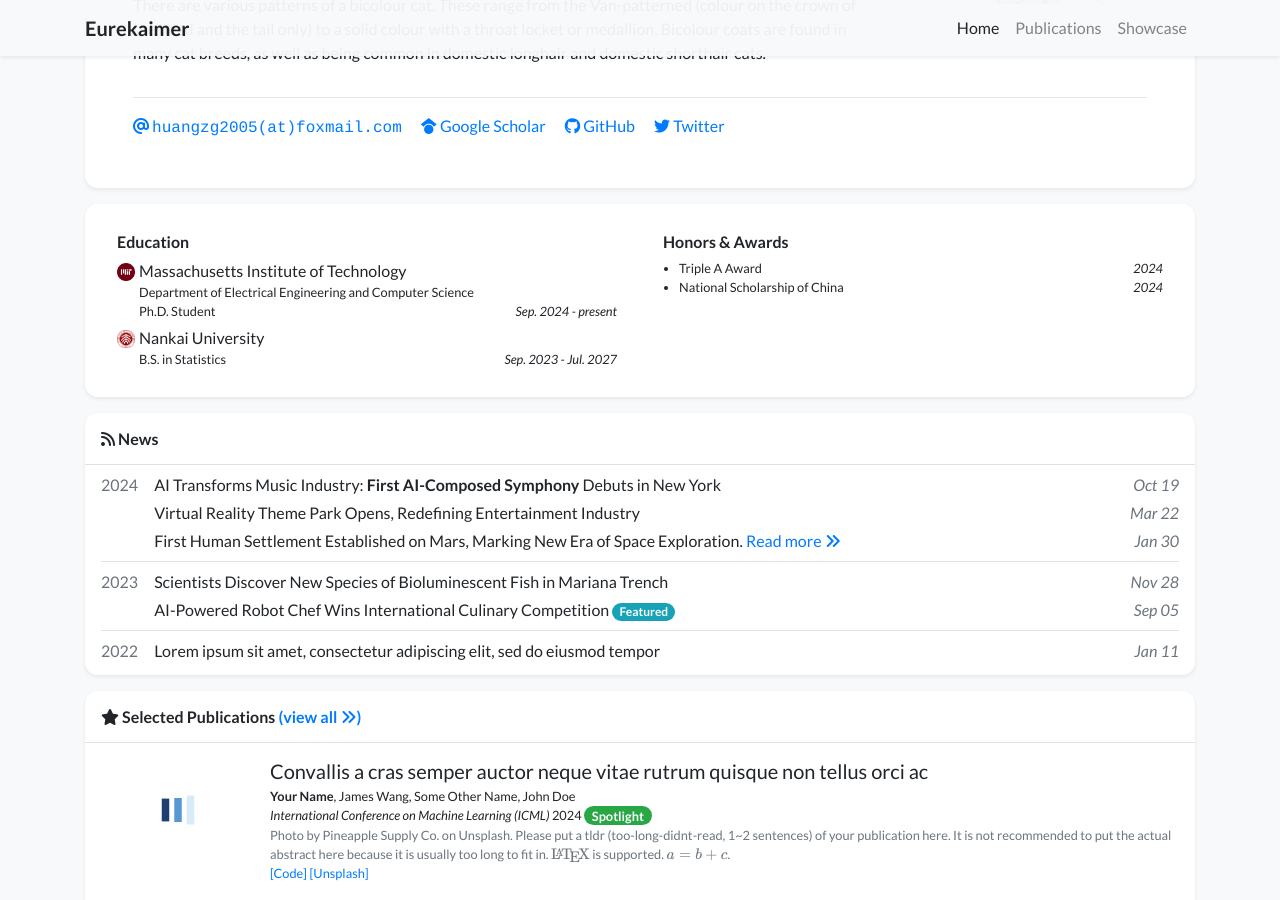
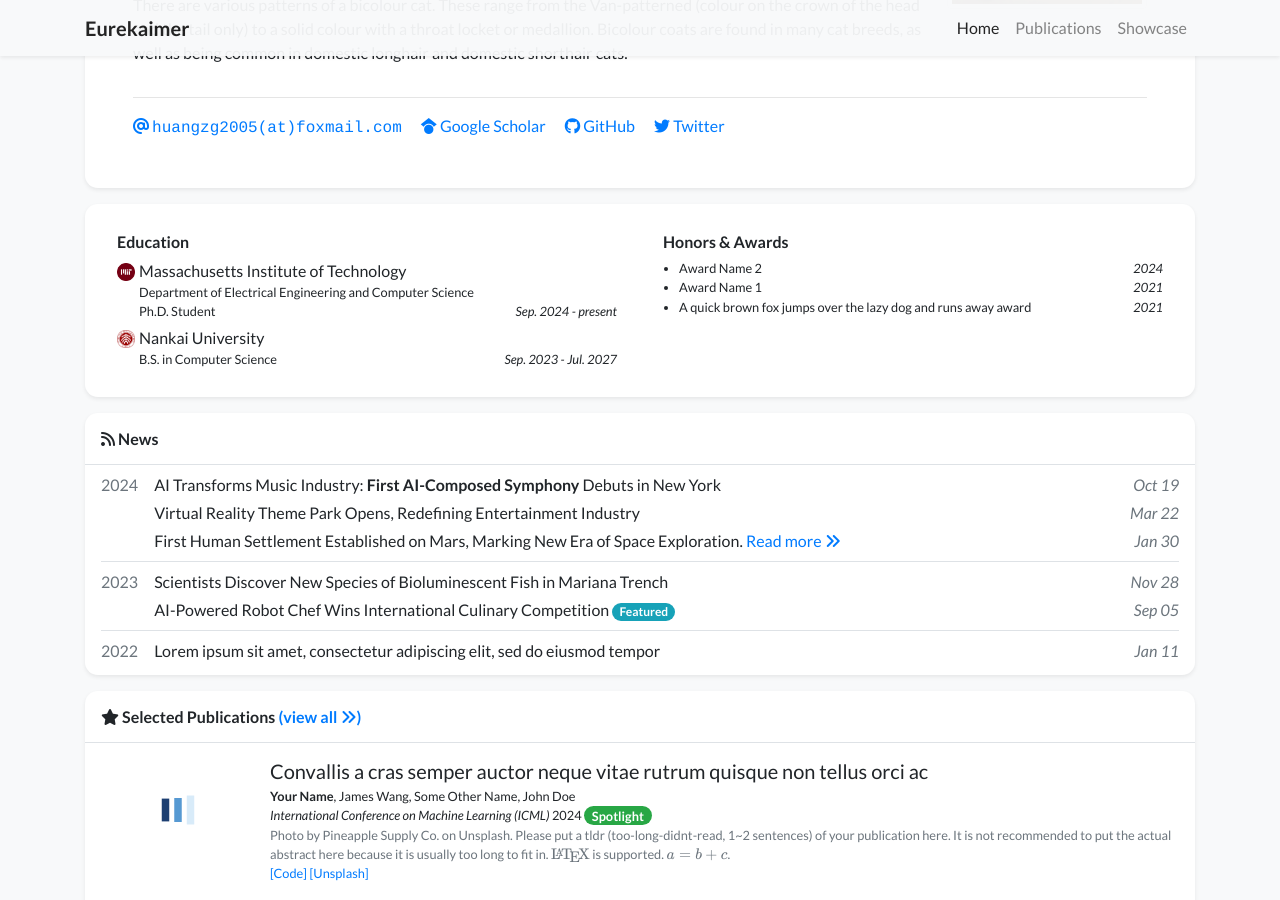
Before and after one commit to Eurekaimer/Academic, a Jekyll site: the page built from index.html, in a window 1280 px wide and 900 px high, scrolled down 319 px. Built offline with Jekyll 4.4.1, drawn with Linux system fonts in a browser that asks for light colours; nearby versions of some CDN libraries; a style sheet for code colours, icons or effects is not loaded.

Commit message:
Revert "nicetry"
This reverts commit 122e9d067d2ea36853352d783b68d782c16db667.

```diff
--- a/_data/profile.yml
+++ b/_data/profile.yml
@@ -30,9 +30,9 @@ short_bio: >-
     as well as being common in domestic longhair and domestic shorthair cats.
   </p>
 
-portrait_url: /assets/images/photos/xiaoju.jpg
+portrait_url: /assets/images/photos/portrait.jpg
 portrait_caption: >-
-  My Love, Komari (小鞠知花)
+  Photo by Manja Vitolic on Unsplash (this caption is optional, comment it out to disable).
 
 education:
 - name: Massachusetts Institute of Technology
@@ -43,7 +43,7 @@ education:
   date: Sep. 2024 - present
 - name: Nankai University
   logo: /assets/images/badges/PKU_red.png
-  position: B.S. in Statistics
+  position: B.S. in Computer Science
   date: Sep. 2023 - Jul. 2027
 
 # experience:
@@ -53,7 +53,9 @@ education:
 #   date: Sep. 2019 - Jul. 2021
 
 awards:
-- name: Triple A Award
+- name: Award Name 2
   date: 2024
-- name: National Scholarship of China
-  date: 2024
+- name: Award Name 1
+  date: 2021
+- name: A quick brown fox jumps over the lazy dog and runs away award
+  date: 2021
```
Also changed, not shown: assets/images/photos/xiaoju.jpg (deleted).
